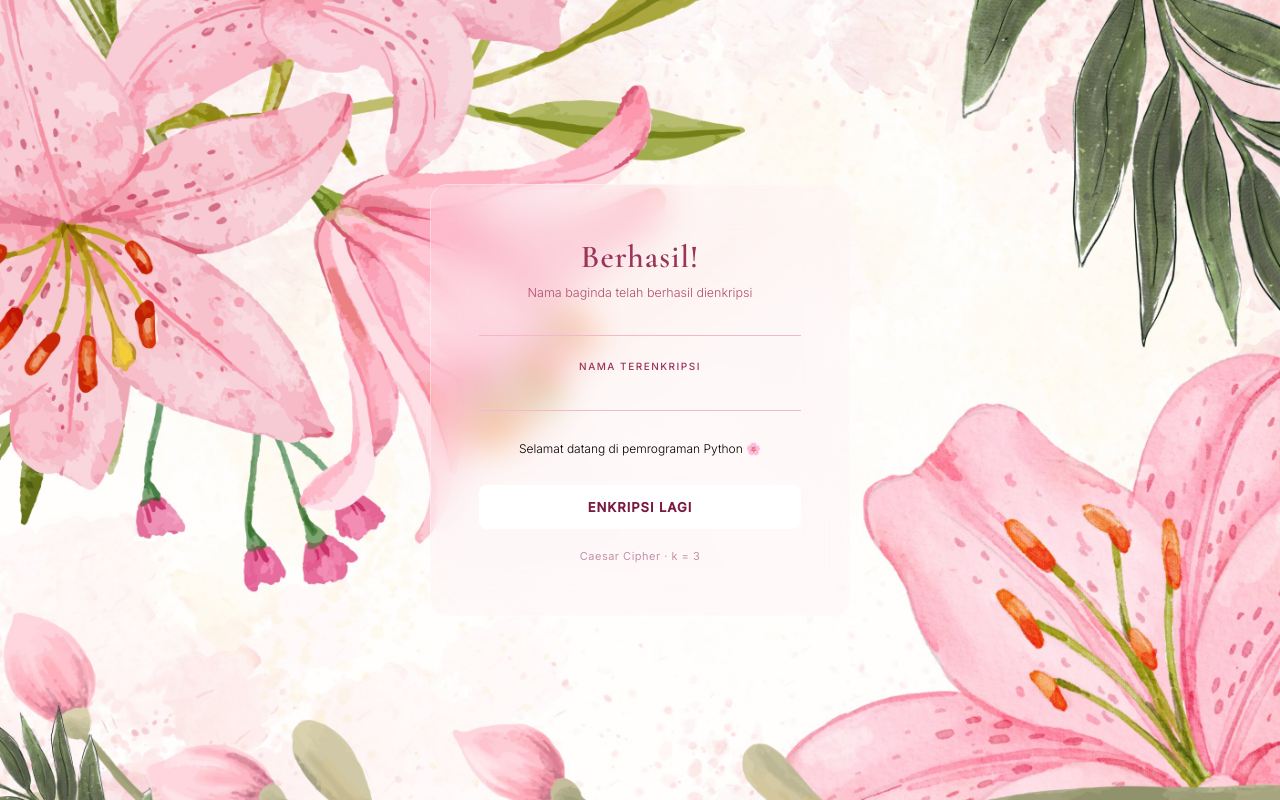
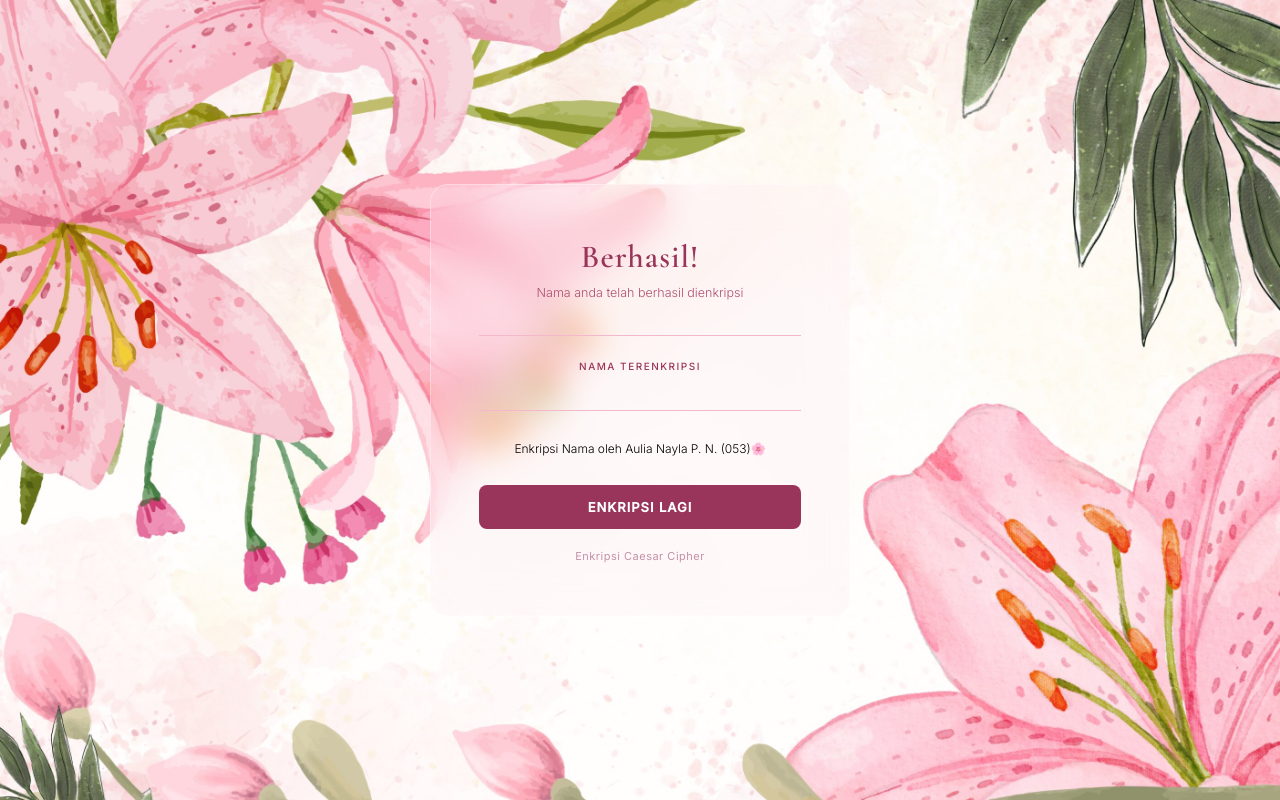
Before and after one commit to noyla123/Project-Flask-New, a Flask app: template templates/response.html in a window 1280 px wide. Run offline with Flask 3, Linux system fonts and the light colour scheme; the template is opened without the code that fills it, so the values that code supplies are empty.

Commit message:
Update response.html

```diff
--- a/templates/response.html
+++ b/templates/response.html
@@ -82,8 +82,8 @@
             display: block;
             width: 100%;
             padding: 14px;
-            background: rgba(255, 255, 255, 0.92);
-            color: #7a1a40;
+            background: #99355a;
+            color: #fff;
             border-radius: 8px;
             font-size: 13px;
             font-weight: 600;
@@ -107,14 +107,14 @@
 <body>
     <div class="card">
         <h1>Berhasil!</h1>
-        <p class="subtitle">Nama baginda telah berhasil dienkripsi</p>
+        <p class="subtitle">Nama anda telah berhasil dienkripsi</p>
         <div class="result-box">
             <p class="result-label">Nama Terenkripsi</p>
             <p class="result-name">{{ nama }}</p>
         </div>
-        <p class="note">Selamat datang di pemrograman Python 🌸</p>
+        <p class="note">Enkripsi Nama oleh Aulia Nayla P. N. (053)🌸</p>
         <a href="/" class="btn">Enkripsi Lagi</a>
-        <p class="footer-note">Caesar Cipher · k = 3</p>
+        <p class="footer-note">Enkripsi Caesar Cipher</p>
     </div>
 </body>
 </html>
```
